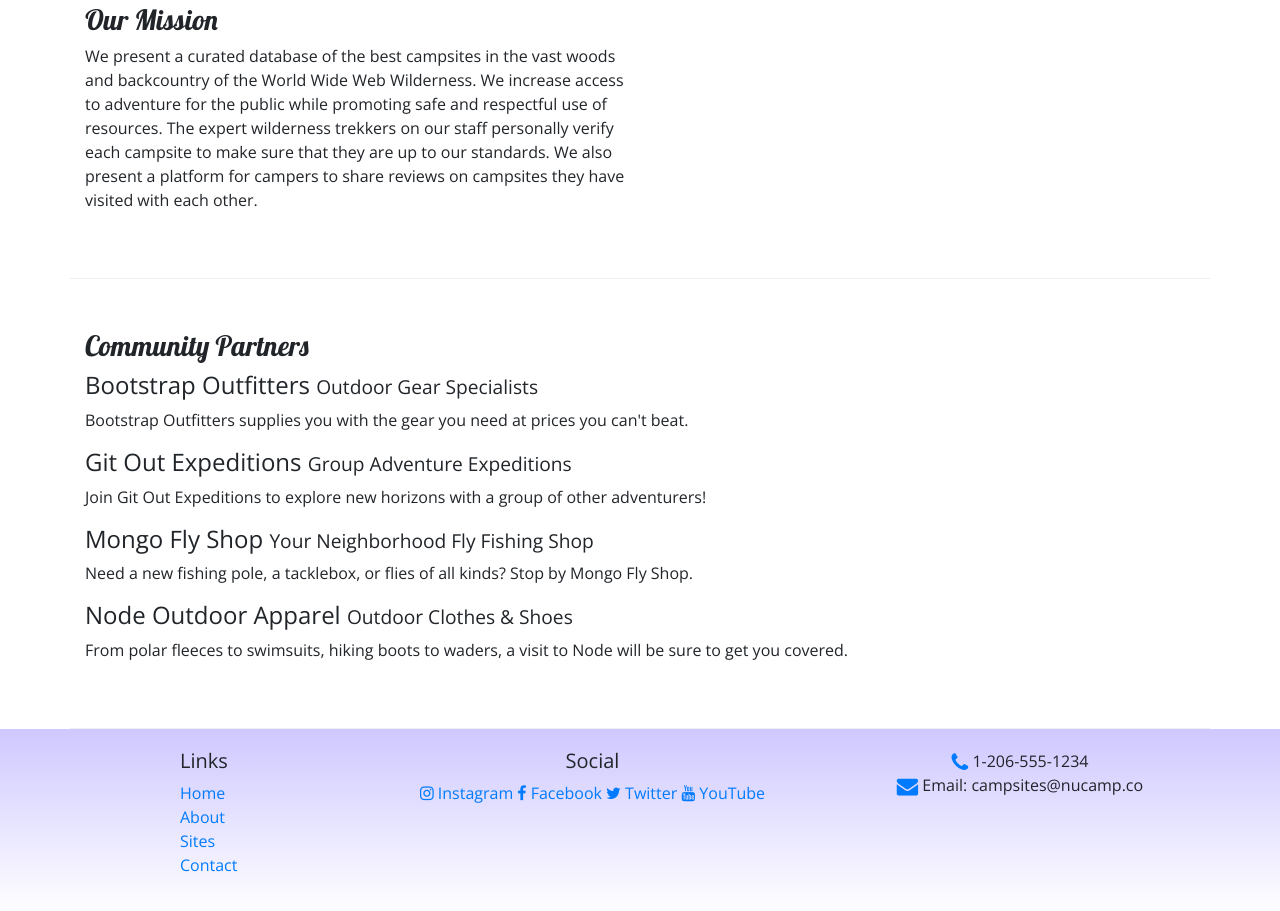
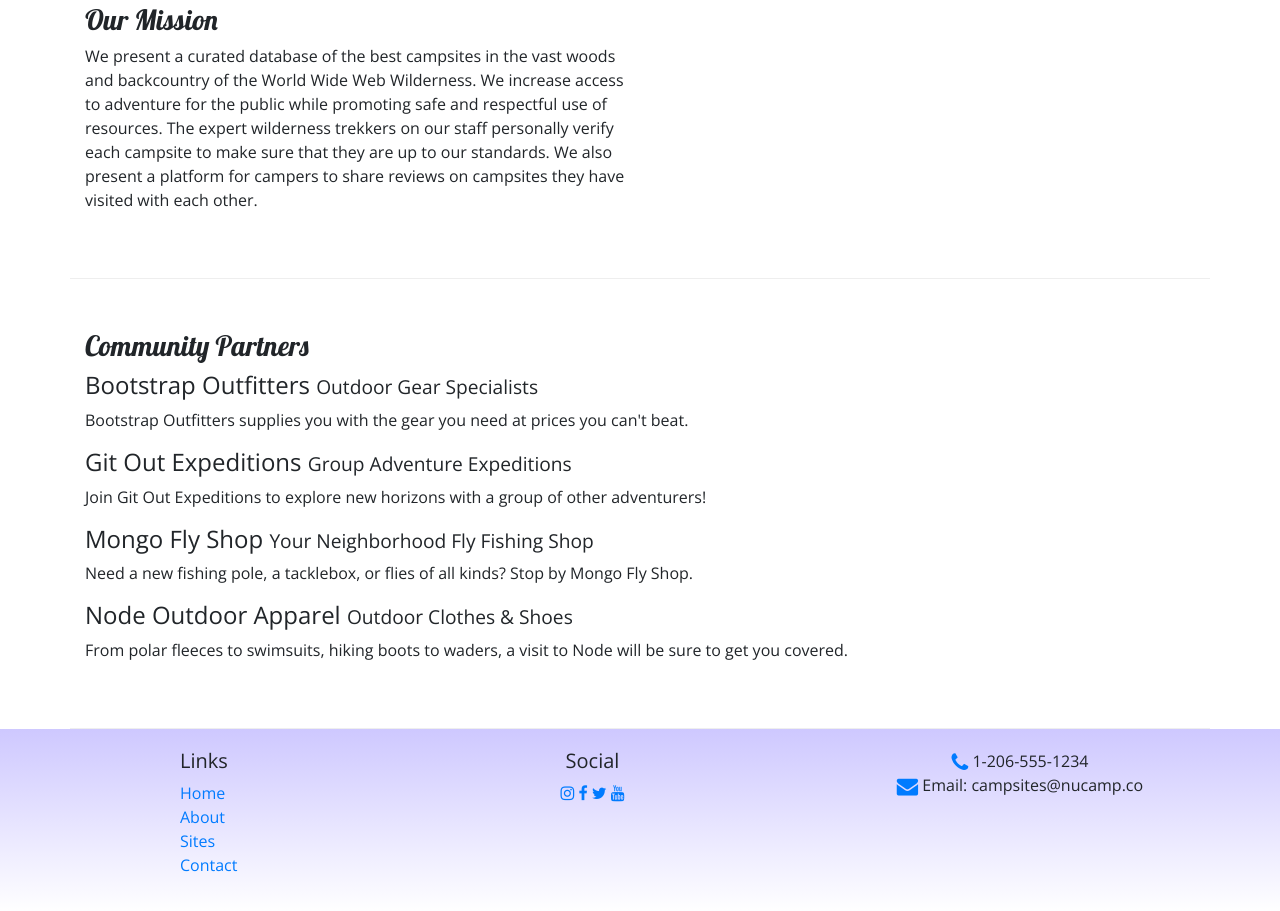
Before and after one commit to sean-birmingham/nucampsite, a website: page aboutus.html in a window 1280 px wide. Shown: the part 401-1312 px from the top of the page. Drawn offline with nearby package versions, Linux system fonts and the light colour scheme.

Commit message:
removed text from social links

```diff
--- a/aboutus.html
+++ b/aboutus.html
@@ -146,17 +146,17 @@
           <div class="col-6 col-sm-5 text-center">
             <h5>Social</h5>
             <a href="http://instagram.com/"
-              ><span class="fa fa-instagram"></span> Instagram</a
-            >
+              ><span class="fa fa-instagram"></span
+            ></a>
             <a href="http://facebook.com/"
-              ><span class="fa fa-facebook"></span> Facebook</a
-            >
+              ><span class="fa fa-facebook"></span>
+            </a>
             <a href="http://twitter.com/"
-              ><span class="fa fa-twitter"></span> Twitter</a
-            >
+              ><span class="fa fa-twitter"></span>
+            </a>
             <a href="http://youtube.com/"
-              ><span class="fa fa-youtube"></span> YouTube</a
-            >
+              ><span class="fa fa-youtube"></span>
+            </a>
           </div>
           <div class="col-sm-4 text-center">
             <span class="fa fa-phone fa-lg text-primary"></span>
```
Also changed, not shown: index.html (+8 -8 lines).
